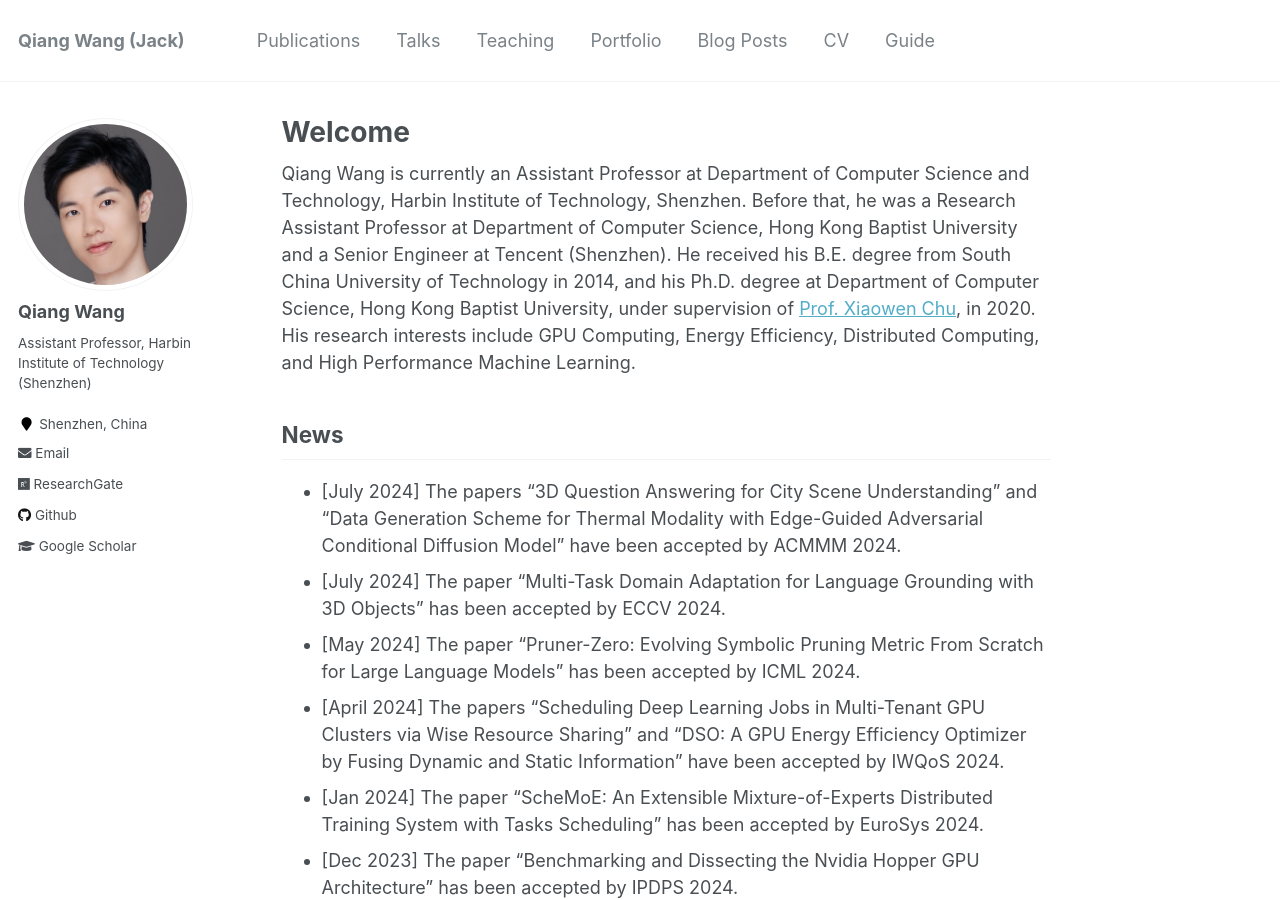
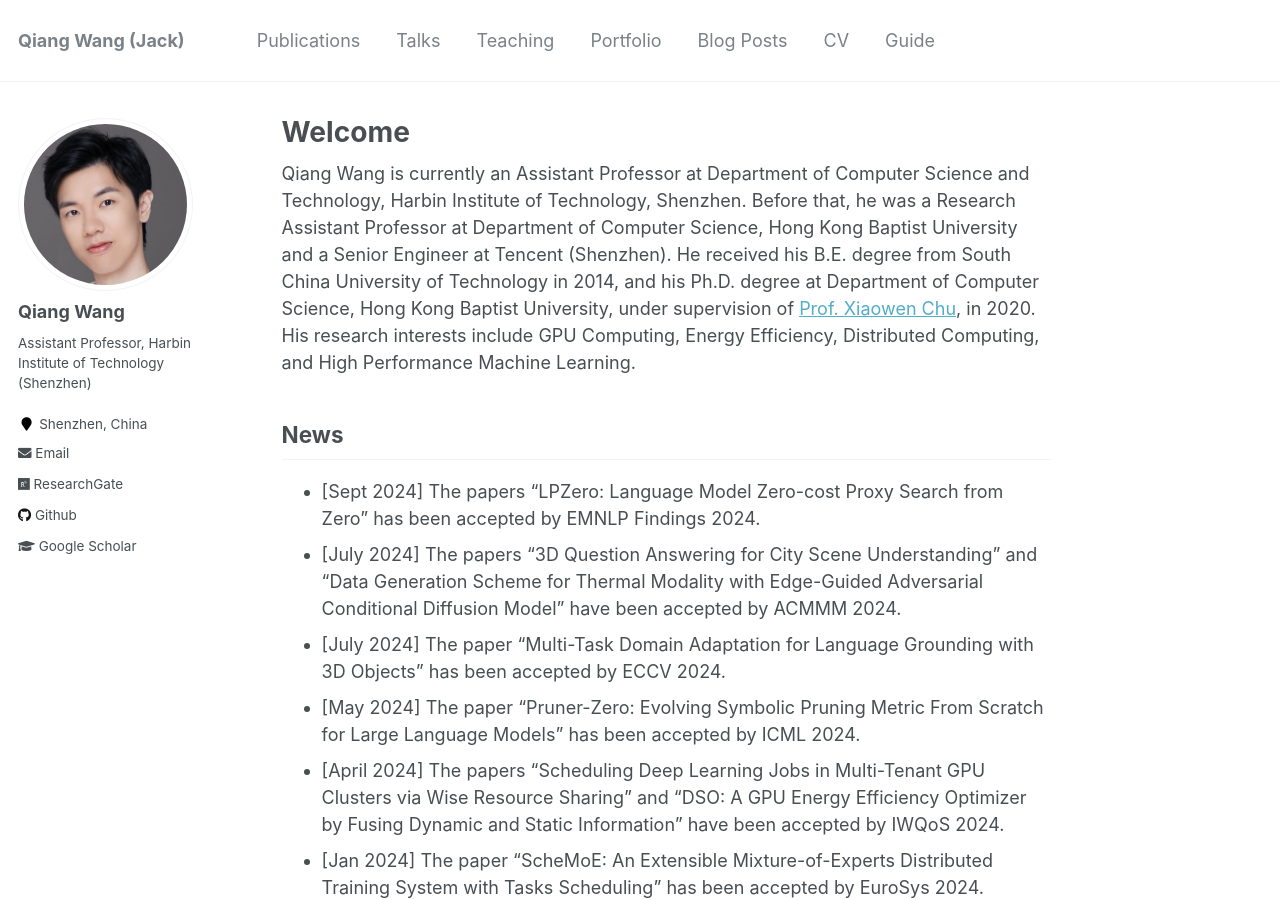
Before and after one commit to blackjack2015/blackjack2015.github.io, a Jekyll site: the page built from _pages/about.md, in a window 1280 px wide and 900 px high. Built offline with Jekyll 4.4.1, drawn with Linux system fonts in a browser that asks for light colours.

Commit message:
Update about.md

```diff
--- a/_pages/about.md
+++ b/_pages/about.md
@@ -12,6 +12,7 @@ redirect_from:
 Qiang Wang is currently an Assistant Professor at Department of Computer Science and Technology, Harbin Institute of Technology, Shenzhen. Before that, he was a Research Assistant Professor at Department of Computer Science, Hong Kong Baptist University and a Senior Engineer at Tencent (Shenzhen). He received his B.E. degree from South China University of Technology in 2014, and his Ph.D. degree at Department of Computer Science, Hong Kong Baptist University, under supervision of [Prof. Xiaowen Chu](https://sites.google.com/view/chuxiaowen), in 2020. His research interests include GPU Computing, Energy Efficiency, Distributed Computing, and High Performance Machine Learning.
 
 ## News
++ \[Sept 2024\] The papers "LPZero: Language Model Zero-cost Proxy Search from Zero" has been accepted by EMNLP Findings 2024.
 + \[July 2024\] The papers "3D Question Answering for City Scene Understanding" and "Data Generation Scheme for Thermal Modality with Edge-Guided Adversarial Conditional Diffusion Model" have been accepted by ACMMM 2024.
 + \[July 2024\] The paper "Multi-Task Domain Adaptation for Language Grounding with 3D Objects" has been accepted by ECCV 2024.
 + \[May 2024\] The paper "Pruner-Zero: Evolving Symbolic Pruning Metric From Scratch for Large Language Models" has been accepted by ICML 2024.
```
